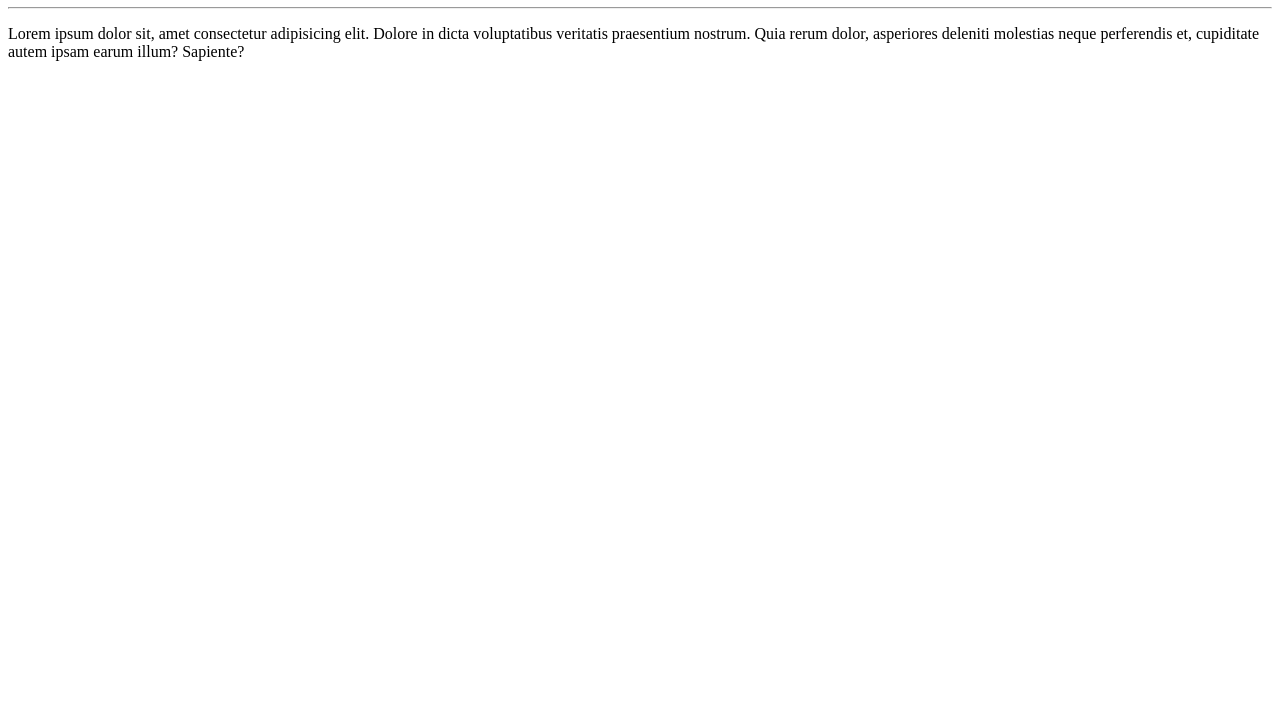
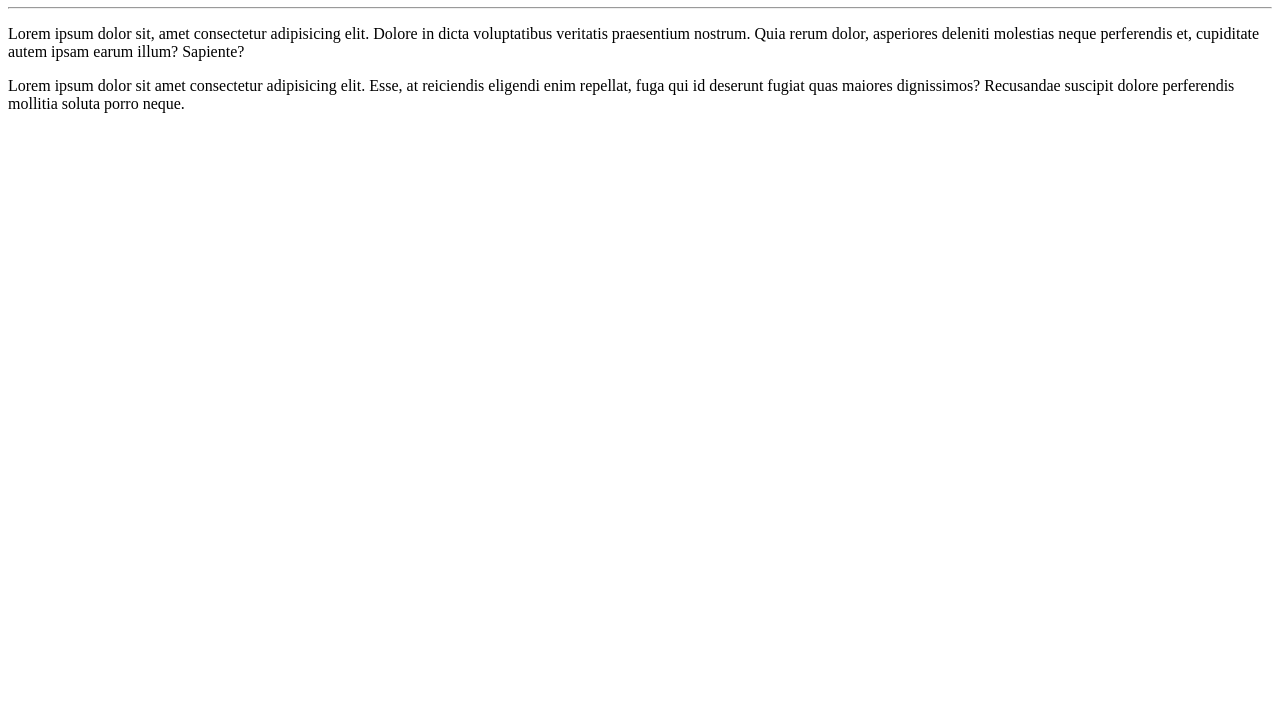
Before and after one commit to DeboraSISA/Ola-Mundo, a plain HTML site: page site-exemplo/index.html in a window 1280 px wide. Shown: the part 73-800 px from the top of the page. Drawn offline with Linux system fonts and the light colour scheme.

Commit message:
Adicionei um paragrafo

```diff
--- a/site-exemplo/index.html
+++ b/site-exemplo/index.html
@@ -10,5 +10,6 @@
     <h1>Olá, Mundo!</h1>
     <hr>
     <p>Lorem ipsum dolor sit, amet consectetur adipisicing elit. Dolore in dicta voluptatibus veritatis praesentium nostrum. Quia rerum dolor, asperiores deleniti molestias neque perferendis et, cupiditate autem ipsam earum illum? Sapiente?</p>
+    <p>Lorem ipsum dolor sit amet consectetur adipisicing elit. Esse, at reiciendis eligendi enim repellat, fuga qui id deserunt fugiat quas maiores dignissimos? Recusandae suscipit dolore perferendis mollitia soluta porro neque.</p>
 </body>
 </html>
```
